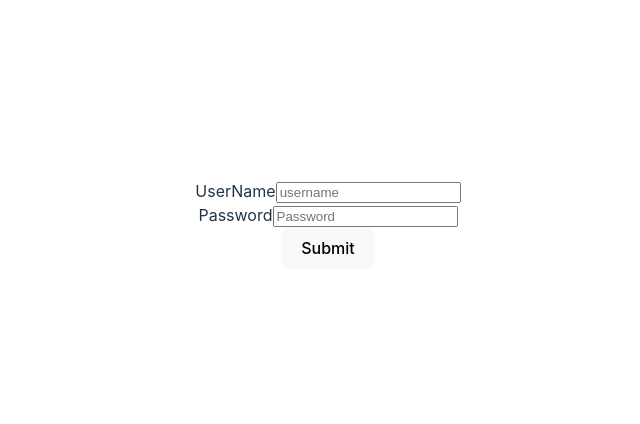
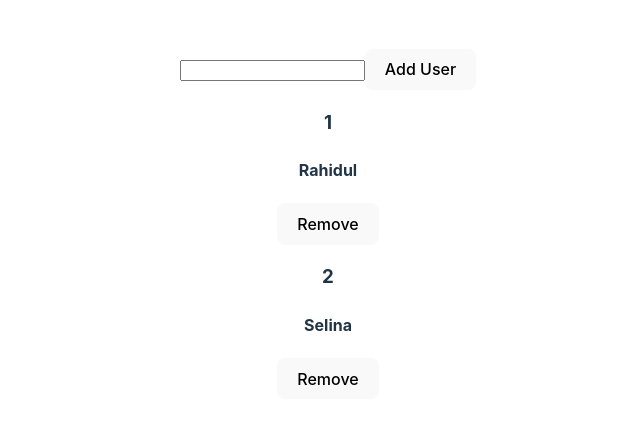
Before and after one commit to rahidulislam/react-practice, a React (Vite) app: page / in a window 1280 px wide. Shown: the part 176-600 px from the top of the page, without its empty margins (312-952 px from the left). Built offline with nearby package versions, Linux system fonts and the light colour scheme.

Commit message:
react context api is added

```diff
--- a/src/App.jsx
+++ b/src/App.jsx
@@ -1,30 +1,51 @@
-import { useState } from 'react'
-import reactLogo from './assets/react.svg'
-import viteLogo from '/vite.svg'
-import './App.css'
-import Clock from './components/Clock/Clock'
-import Todo from './components/Todo/Todo'
-import Data from './Data.json'
-import Counter2 from './components/Counter/Counter2'
-import Counter from './components/Counter/Counter'
-import ConditionalCounter from './components/Counter/ConditionalCounter'
-import Form from './components/Form/Form'
-import Home from './components/Todo/Home'
-import DataFetch from './components/DataFetch/DataFetch'
-import UserRefClass from './components/UserRef/UserRefClass'
-import UserRefHook from './components/UserRef/UserRefHook'
+import { useState } from "react";
+import reactLogo from "./assets/react.svg";
+import viteLogo from "/vite.svg";
+import "./App.css";
+import Clock from "./components/Clock/Clock";
+import Todo from "./components/Todo/Todo";
+import Data from "./Data.json";
+import Counter2 from "./components/Counter/Counter2";
+import Counter from "./components/Counter/Counter";
+import ConditionalCounter from "./components/Counter/ConditionalCounter";
+import Form from "./components/Form/Form";
+import Home from "./components/Todo/Home";
+import DataFetch from "./components/DataFetch/DataFetch";
+import UserRefClass from "./components/UserRef/UserRefClass";
+import UserRefHook from "./components/UserRef/UserRefHook";
+import UseReducer from "./components/UseReducer/UseReducer";
+import Component1 from "./components/PropDriling/Component1";
+import Users from "./components/UserInfo/Users";
+import NewUser from "./components/UserInfo/NewUser";
+import { UserContext } from "./context/UserContext";
 function App() {
-  console.log("Rendering")
+    const userData = [
+        { id: 1, name: "Rahidul" },
+        { id: 2, name: "Selina" },
+    ];
+    const [users, setUsers] = useState(userData);
+
+
+
+    const addNewUser = (newUser) => {
+        setUsers((prevUsers) => [...prevUsers, newUser]);
+    };
+
+
+
+    const handleRemoveUser = (id) => {
+        const filteredUser = [...users].filter((user) => user.id !== id);
+        return setUsers(filteredUser);
+    };
     // const parenData=(childData)=>{
     //   console.log(childData)
     // }
     //const todos = Data.map((item, index)=>(<Todo key={index} title={item.title} desc={item.desc}/>))
     return (
-    <>
+        <UserContext.Provider value={{users, setUsers,handleRemoveUser, addNewUser}}>
             {/* <h1 className='todoHeader'>Todo App</h1> */}
             {/* <Clock locale="bn-BD"/> */}
             {/* {todos} */}
-
 
             {/* <ConditionalCounter/>
 
@@ -32,10 +53,13 @@ function App() {
             {/* <Form /> */}
             {/* <DataFetch/> */}
             {/* <UserRefClass/> */}
-      <UserRefHook/>
-
-    </>
-  )
+            {/* <UserRefHook/> */}
+            {/* <UseReducer/> */}
+            {/* <Component1/> */}
+            <NewUser />
+            <Users />
+        </UserContext.Provider>
+    );
 }
 
-export default App
+export default App;
--- /dev/null
+++ b/src/components/PropDriling/Component1.jsx
@@ -0,0 +1,18 @@
+import React, { useState } from 'react'
+import Component2 from './Component2'
+import { UseContext } from './UseConttext'
+const Component1 = () => {
+    const [user, setUser] = useState({
+        name: "Rahidul Islam",
+        email: "rahiseli@gmail.com",
+        age: "35",
+    })
+    const [text, setText] =useState("Welcome")
+  return (
+    <UseContext.Provider value={{user,text}}>
+        <Component2 />
+    </UseContext.Provider>
+  )
+}
+
+export default Component1
--- /dev/null
+++ b/src/components/PropDriling/Component2.jsx
@@ -0,0 +1,12 @@
+import React from 'react'
+import Component3 from './Component3'
+
+const Component2 = ({user}) => {
+  return (
+    <div>
+        <Component3 />
+    </div>
+  )
+}
+
+export default Component2
--- /dev/null
+++ b/src/components/PropDriling/Component3.jsx
@@ -0,0 +1,11 @@
+import React from 'react'
+import Component4 from './Component4'
+const Component3 = ({user}) => {
+  return (
+    <div>
+        <Component4 />
+    </div>
+  )
+}
+
+export default Component3
--- /dev/null
+++ b/src/components/PropDriling/Component4.jsx
@@ -0,0 +1,16 @@
+import React,{useContext} from 'react'
+import { UseContext } from './UseConttext'
+const Component4 = () => {
+    const {user, text} =useContext(UseContext)
+    console.log(user)
+  return (
+    <div>
+        <h3>{text} Prop Drilling</h3>
+        <h4>name : {user.name}</h4>
+        <h4>email: {user.email}</h4>
+        <h4>age: {user.age}</h4>
+    </div>
+  )
+}
+
+export default Component4
--- /dev/null
+++ b/src/components/PropDriling/UseConttext.jsx
@@ -0,0 +1,3 @@
+import React from 'react'
+
+export const UseContext = React.createContext()
--- /dev/null
+++ b/src/components/UseReducer/UseReducer.jsx
@@ -0,0 +1,61 @@
+import React, { useReducer, useState } from "react";
+import {reducer} from'./reducer'
+const UseReducer = () => {
+    const bookData = [
+        { id: 1, title: "React" },
+        { id: 2, title: "React Hooks" },
+        {
+            id: 3,
+            title: "React Router",
+        },
+    ];
+
+    const [bookState, dispatch] = useReducer(reducer, {
+        books: bookData,
+        isModalOpen: false,
+        modalText: "",
+    });
+    const [addBook, setAddBook] = useState("");
+
+    const handleChange = (e) => {
+        setAddBook(e.target.value);
+    };
+
+
+    const handleSubmit = (e) => {
+        e.preventDefault();
+        const newBook = { id: bookState.books.length + 1, title: addBook };
+        dispatch({ type: "ADD", payload: newBook });
+        setAddBook("");
+    };
+
+    const removeBook = (id)=>{
+        dispatch({type: "REMOVE", payload:id})
+    }
+
+
+    const Modal = () => {
+        return <p>{bookState.modalText}</p>;
+    };
+
+    return (
+        <div>
+            <h1>Book List</h1>
+            <form onSubmit={handleSubmit}>
+                <input type="text" value={addBook} onChange={handleChange} />
+                <button>Add Book</button>
+            </form>
+            {bookState.isModalOpen && <Modal />}
+            {bookState.books.map((book) => {
+                return (
+                    <li key={book.id}>
+                        {book.id} - {book.title}
+                        <button onClick={()=>removeBook(book.id)}>Remove</button>
+                    </li>
+                );
+            })}
+        </div>
+    );
+};
+
+export default UseReducer;
--- /dev/null
+++ b/src/components/UseReducer/reducer.jsx
@@ -0,0 +1,21 @@
+export const reducer = (state, action) => {
+    // action.type, action.payload
+    if (action.type === "ADD") {
+        const allBooks = [...state.books, action.payload];
+        return {
+            ...state,
+            books: allBooks,
+            isModalOpen: true,
+            modalText: "Book Added Successfully",
+        };
+    }else if(action.type==="REMOVE"){
+        const filteredBooks = [...state.books].filter(book=>book.id !== action.payload)
+        return {
+            ...state,
+            books:filteredBooks,
+            isModalOpen: true,
+            modalText: "Book Removed Successfully",
+        }
+
+    }
+};
--- /dev/null
+++ b/src/components/UserInfo/NewUser.jsx
@@ -0,0 +1,32 @@
+import React, { useContext, useState } from "react";
+import { UserContext } from "../../context/UserContext";
+
+const NewUser = () => {
+    const [userName, setUserName] = useState("");
+    const { addNewUser } = useContext(UserContext);
+
+    const handleChange = (e) => {
+        setUserName(e.target.value);
+    };
+    const handleSubmit = (e) => {
+        e.preventDefault();
+        const newUser = { id: new Date().getTime().toString(), name: userName };
+        addNewUser(newUser);
+        setUserName("");
+    };
+    return (
+        <>
+            <form onSubmit={handleSubmit}>
+                <input
+                    type="text"
+                    name="username"
+                    value={userName}
+                    onChange={handleChange}
+                />
+                <button type="submit">Add User</button>
+            </form>
+        </>
+    );
+};
+
+export default NewUser;
--- /dev/null
+++ b/src/components/UserInfo/User.jsx
@@ -0,0 +1,17 @@
+import React, { useContext } from 'react'
+import { UserContext } from '../../context/UserContext'
+
+const User = ({user}) => {
+    const {id, name} = user
+    const {handleRemoveUser} = useContext(UserContext)
+
+  return (
+    <div>
+        <h3>{id}</h3>
+        <h4>{name}</h4>
+        <button onClick={()=>handleRemoveUser(id)}>Remove</button>
+    </div>
+  )
+}
+
+export default User
--- /dev/null
+++ b/src/components/UserInfo/Users.jsx
@@ -0,0 +1,16 @@
+import React, { useContext } from "react";
+import User from "./User";
+import { UserContext } from "../../context/UserContext";
+
+const Users = () => {
+    const {users}= useContext(UserContext)
+    return (
+        <div>
+            {users.map((user) => (
+                <User key={user.id} user={user}/>
+            ))}
+        </div>
+    );
+};
+
+export default Users;
--- /dev/null
+++ b/src/context/UserContext.jsx
@@ -0,0 +1,3 @@
+import { createContext } from "react";
+
+export const UserContext = createContext();
```
Lines whose indentation alone changed are shown as unchanged.
